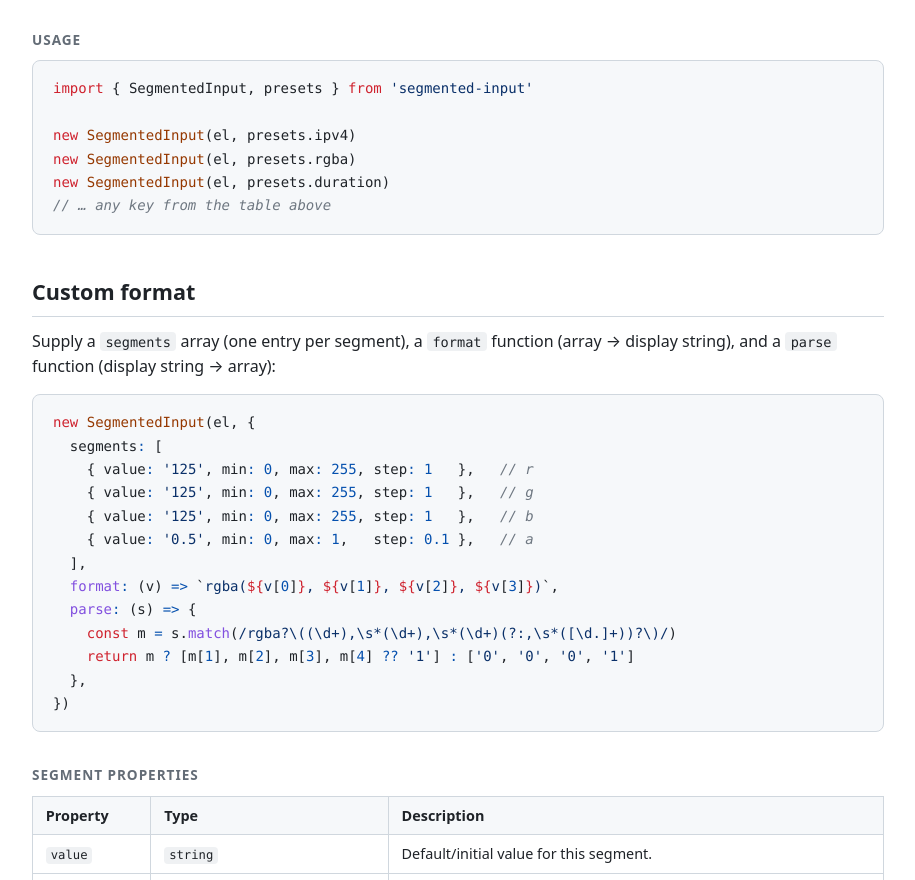
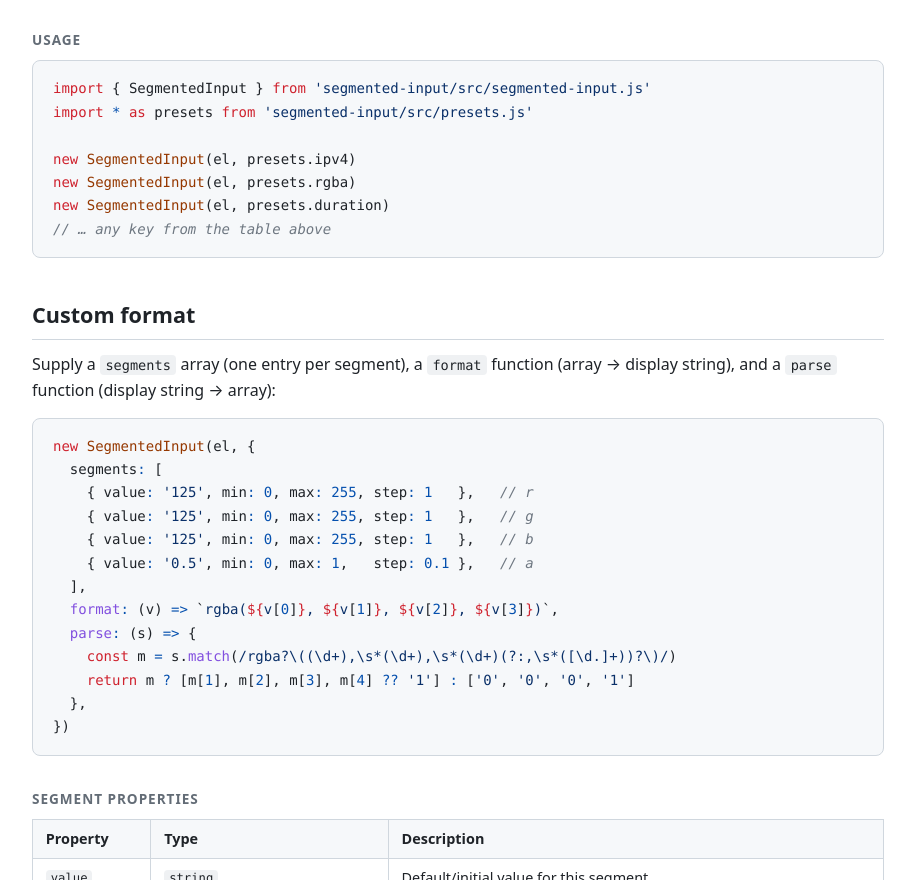
Before and after one commit to jimmywarting/segmented-input, a website: page docs.html in a window 1280 px wide. Shown: the part 1083-1963 px from the top of the page, without its empty margins (182-1097 px from the left). Drawn offline with nearby package versions, Linux system fonts and the light colour scheme.

Commit message:
Use direct source imports in docs
Update the example in docs.html to import SegmentedInput and presets directly from the package source files. Replaces the single package-root import with:

import { SegmentedInput } from 'segmented-input/src/segmented-input.js'
import * as presets from 'segmented-input/src/presets.js'

This makes the example explicit about where presets are defined and avoids relying on package root re-exports.

```diff
--- a/docs.html
+++ b/docs.html
@@ -58,7 +58,8 @@
   </table>
 
   <h3>Usage</h3>
-<pre><code class="language-js">import { SegmentedInput, presets } from 'segmented-input'
+<pre><code class="language-js">import { SegmentedInput } from 'segmented-input/src/segmented-input.js'
+import * as presets from 'segmented-input/src/presets.js'
 
 new SegmentedInput(el, presets.ipv4)
 new SegmentedInput(el, presets.rgba)
```
